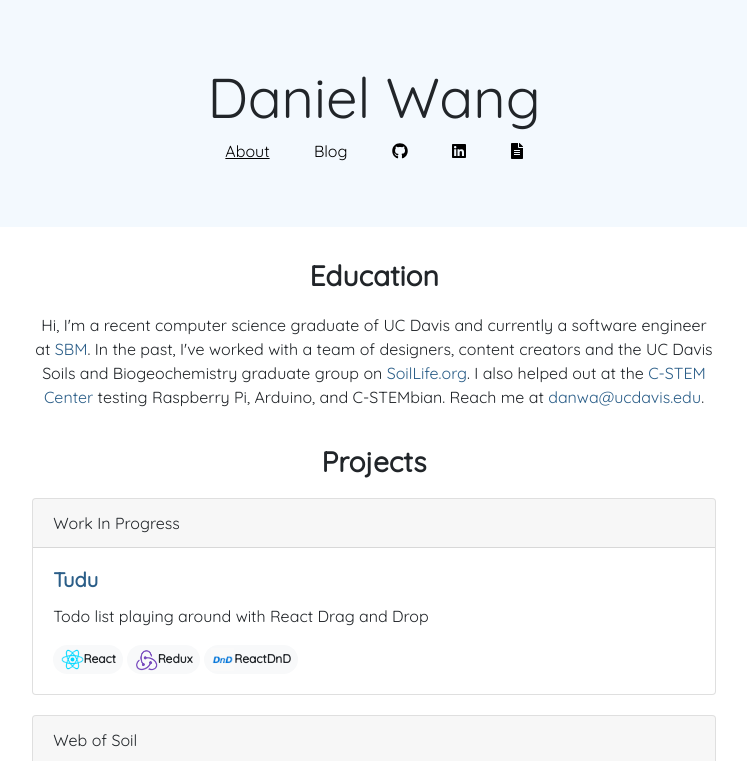
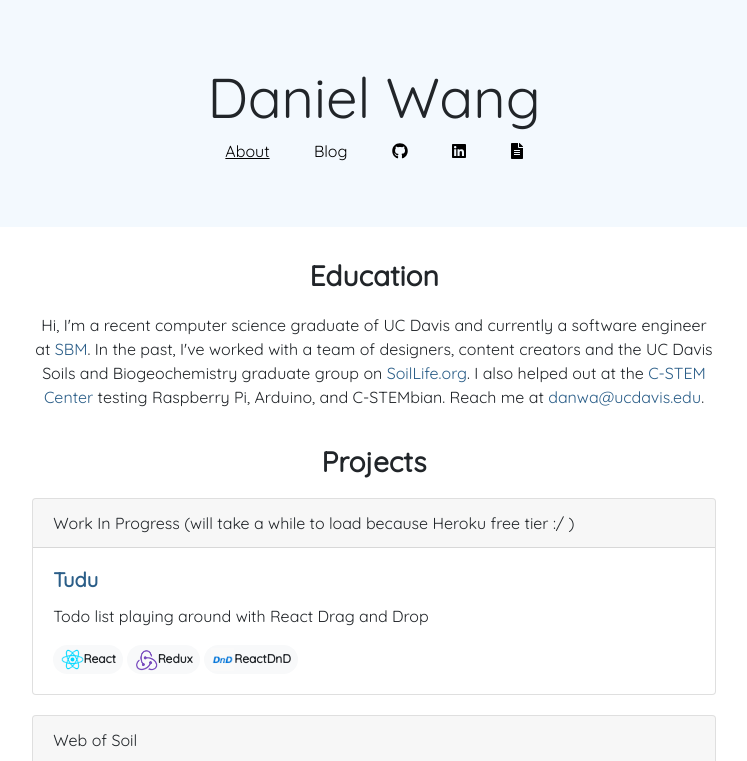
Before and after one commit to badsketch/badsketch.github.io, a Jekyll site: the page built from index.html, in a window 1280 px wide and 900 px high, cut to the strip 0-761 px from the top of the window. Shown: the whole strip, without its empty margins (266-1013 px from the left). Built offline with Jekyll 4.4.1, drawn with Linux system fonts in a browser that asks for light colours; nearby versions of some CDN libraries.

Commit message:
added subtitle to wip

```diff
--- a/index.html
+++ b/index.html
@@ -30,7 +30,7 @@ layout: default
                 <div class="col col-md-8">
                         <div class="card">
                                 <div class="card-header">
-                                        Work In Progress
+                                        Work In Progress (will take a while to load because Heroku free tier :/ )
                                 </div>
                                 <div class="card-body">
 
```
